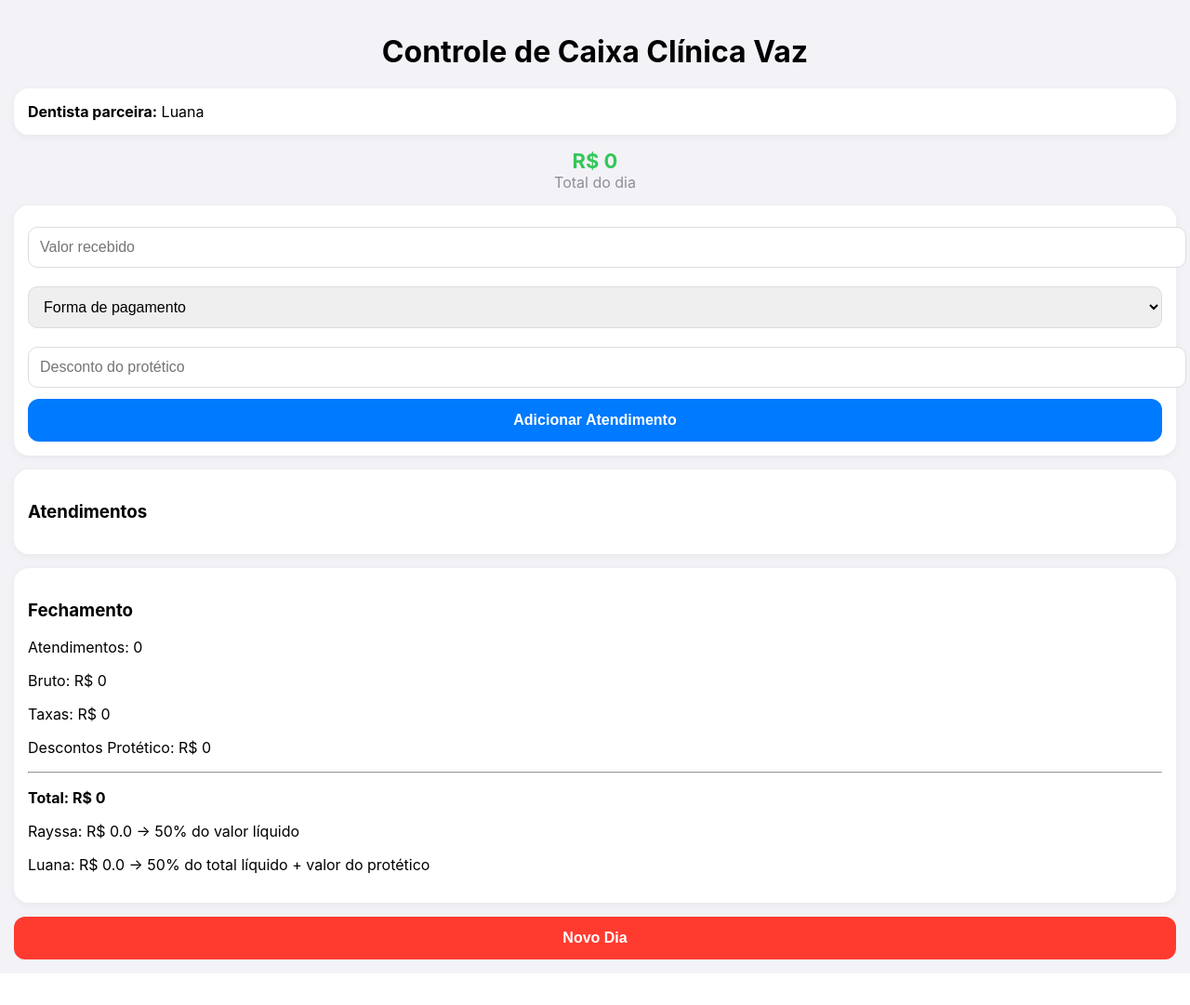
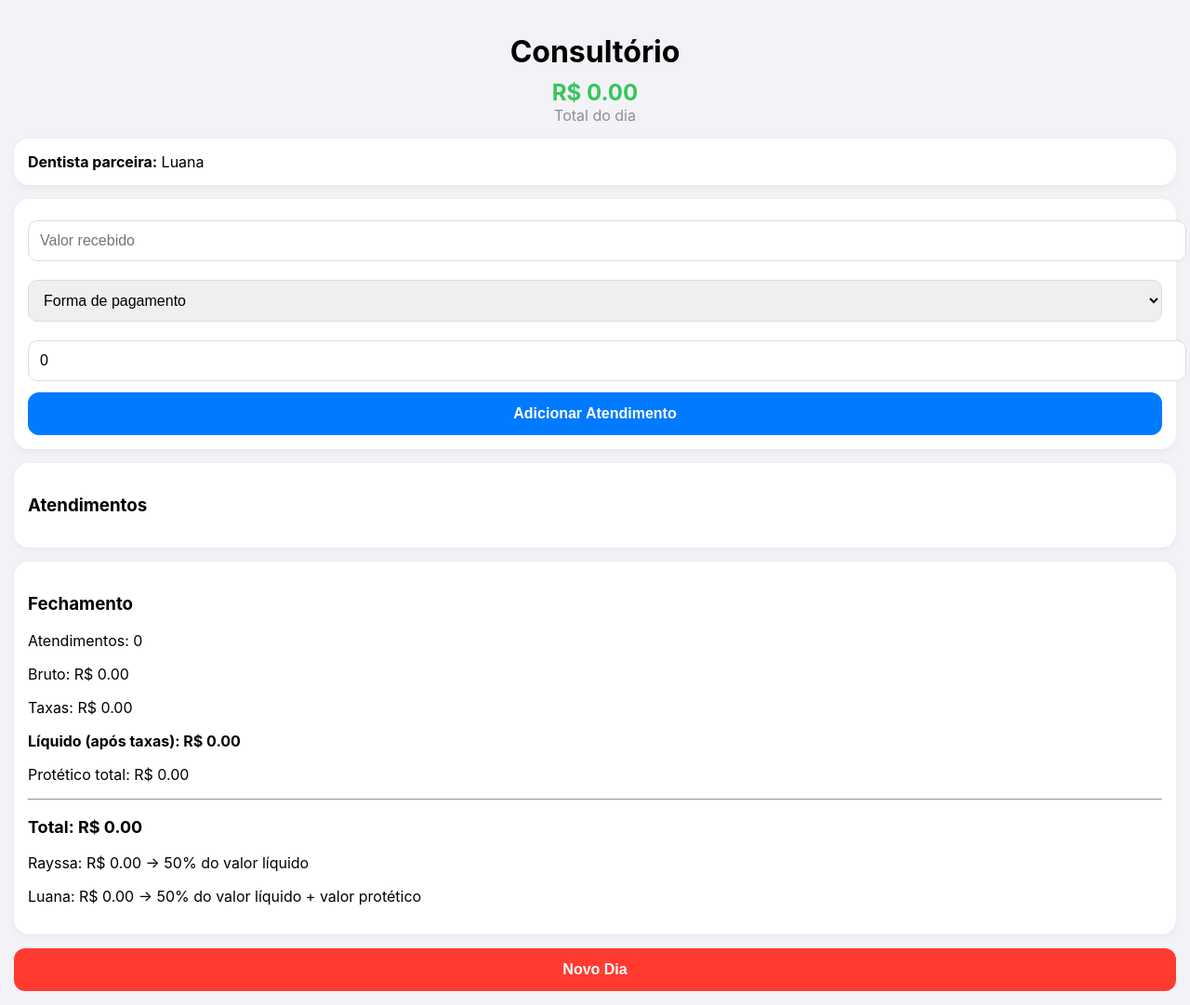
Before and after one commit to lucianovsp7/consultorio-rayssa, a Flask app: page / in a window 1280 px wide. Shown: the whole page at 93% size. Before the commit the page ends 1047 px from the top, so only its background shows below. Run offline with Flask 3, Linux system fonts and the light colour scheme.

Commit message:
new version - fix

```diff
--- a/app.py
+++ b/app.py
@@ -1,4 +1,5 @@
 from flask import Flask, render_template, request, redirect
+import os
 
 app = Flask(__name__)
 
@@ -8,7 +9,7 @@ app = Flask(__name__)
 lancamentos = []
 total_bruto = 0
 total_taxas = 0
-total_descontos = 0
+total_descontos = 0  # protético
 total_liquido = 0
 
 
@@ -33,12 +34,12 @@ def index():
                 taxa = valor * 0.10
                 valor_pos_taxa = valor - taxa
 
-            # ⚠️ NOVA REGRA CORRETA
-            valor_liquido = valor_pos_taxa
+            # 🔥 REGRA CORRETA DO PROTÉTICO
+            valor_base = valor_pos_taxa - desconto_protetico
 
-            # divisão
-            rayssa = valor_liquido / 2
-            luana = (valor_liquido / 2) + desconto_protetico
+            # divisão correta
+            rayssa = valor_base / 2
+            luana = (valor_base / 2) + desconto_protetico
 
             # salva lançamento
             lancamentos.append({
@@ -47,7 +48,7 @@ def index():
                 "taxa": taxa,
                 "valor_pos_taxa": valor_pos_taxa,
                 "desconto_protetico": desconto_protetico,
-                "valor_liquido": valor_liquido,
+                "valor_base": valor_base,
                 "rayssa": rayssa,
                 "luana": luana
             })
@@ -56,7 +57,7 @@ def index():
             total_bruto += valor
             total_taxas += taxa
             total_descontos += desconto_protetico
-            total_liquido += valor_liquido
+            total_liquido += valor_pos_taxa
 
         except Exception as e:
             print("Erro:", e)
@@ -64,10 +65,12 @@ def index():
         return redirect("/")
 
     # =========================
-    # CÁLCULO FINAL (FORA DO POST)
+    # CÁLCULO FINAL
     # =========================
-    total_rayssa = total_liquido / 2
-    total_luana = (total_liquido / 2) + total_descontos
+    total_base = total_liquido - total_descontos
+
+    total_rayssa = total_base / 2
+    total_luana = (total_base / 2) + total_descontos
 
     return render_template(
         "index.html",
@@ -98,10 +101,8 @@ def limpar():
 
 
 # =========================
-# RODAR LOCAL (Render usa Gunicorn)
+# RODAR LOCAL / SERVIDOR
 # =========================
-import os
-
 if __name__ == "__main__":
-    port = int(os.environ.get("PORT", 5000))
+    port = int(os.environ.get("PORT", 5001))
     app.run(host="0.0.0.0", port=port)
--- a/templates/index.html
+++ b/templates/index.html
@@ -3,10 +3,6 @@
 <head>
     <title>Consultório Rayssa</title>
     <meta name="viewport" content="width=device-width, initial-scale=1.0">
-
-    <meta name="apple-mobile-web-app-capable" content="yes">
-    <meta name="apple-mobile-web-app-status-bar-style" content="default">
-    <meta name="apple-mobile-web-app-title" content="Consultório">
 
     <style>
         body {
@@ -18,7 +14,17 @@
 
         h1 {
             text-align: center;
-            margin-bottom: 20px;
+            margin-bottom: 10px;
+        }
+
+        .topo {
+            text-align: center;
+            margin-bottom: 15px;
+        }
+
+        .topo h2 {
+            margin: 0;
+            color: #34c759;
         }
 
         .card {
@@ -46,33 +52,21 @@
             border: none;
             font-size: 16px;
             font-weight: bold;
-            cursor: pointer;
         }
 
-        .btn-primary {
+        .btn {
             background: #007aff;
             color: white;
         }
 
-        .btn-danger {
+        .danger {
             background: #ff3b30;
             color: white;
         }
 
-        .summary {
+        .valor {
             font-weight: bold;
-            font-size: 16px;
-        }
-
-        details {
-            margin-top: 10px;
-            border-top: 1px solid #eee;
-            padding-top: 10px;
-        }
-
-        .valor {
             font-size: 18px;
-            font-weight: bold;
         }
 
         .verde {
@@ -83,29 +77,28 @@
             color: #8e8e93;
         }
 
-        .topo-total {
-            text-align: center;
-            margin-bottom: 15px;
+        details {
+            margin-top: 10px;
         }
 
-        .topo-total h2 {
-            margin: 0;
-            font-size: 22px;
+        summary {
+            cursor: pointer;
+            font-weight: bold;
         }
     </style>
 </head>
 
 <body>
 
-<h1>Controle de Caixa Clínica Vaz</h1>
+<h1>Consultório</h1>
+
+<div class="topo">
+    <h2>R$ {{ "%.2f"|format(total_liquido) }}</h2>
+    <span class="cinza">Total do dia</span>
+</div>
 
 <div class="card">
     <strong>Dentista parceira:</strong> Luana
-</div>
-
-<div class="topo-total">
-    <h2 class="verde">R$ {{ total_liquido }}</h2>
-    <span class="cinza">Total do dia</span>
 </div>
 
 <div class="card">
@@ -121,9 +114,9 @@
             <option>Débito</option>
         </select>
 
-        <input type="number" step="0.01" name="desconto" placeholder="Desconto do protético" required>
+        <input type="number" step="0.01" name="desconto" placeholder="Protético" value="0">
 
-        <button class="btn-primary">Adicionar Atendimento</button>
+        <button class="btn">Adicionar Atendimento</button>
 
     </form>
 </div>
@@ -133,18 +126,22 @@
 
     {% for l in lancamentos %}
         <details>
-            <summary class="summary">
+            <summary>
                 {{ loop.index }} - {{ l.pagamento }}
-                <span class="cinza">| R$ {{ l.valor_original }}</span>
-                → <span class="verde">R$ {{ l.valor_final }}</span>
+                <span class="cinza">| R$ {{ "%.2f"|format(l.valor_original) }}</span>
+                → <span class="verde">R$ {{ "%.2f"|format(l.valor_pos_taxa) }}</span>
             </summary>
 
-            <div style="margin-top:8px;">
-                <p>Bruto: R$ {{ l.valor_original }}</p>
-                <p>Taxa: R$ {{ l.taxa }}</p>
-                <p>Após taxa: R$ {{ l.valor_pos_taxa }}</p>
-                <p>Desconto do protético: R$ {{ l.desconto }}</p>
-                <p class="valor">Líquido: R$ {{ l.valor_final }}</p>
+            <div style="margin-top:10px;">
+                <p>Bruto: R$ {{ "%.2f"|format(l.valor_original) }}</p>
+                <p>Taxa: R$ {{ "%.2f"|format(l.taxa) }}</p>
+                <p>Após taxa: R$ {{ "%.2f"|format(l.valor_pos_taxa) }}</p>
+                <p>Protético: R$ {{ "%.2f"|format(l.desconto_protetico) }}</p>
+
+                <hr>
+
+                <p>Rayssa: R$ {{ "%.2f"|format(l.rayssa) }}</p>
+                <p>Luana: R$ {{ "%.2f"|format(l.luana) }}</p>
             </div>
         </details>
     {% endfor %}
@@ -154,19 +151,20 @@
     <h3>Fechamento</h3>
 
     <p>Atendimentos: {{ lancamentos|length }}</p>
-    <p>Bruto: R$ {{ total_bruto }}</p>
-    <p>Taxas: R$ {{ total_taxas }}</p>
-    <p>Descontos Protético: R$ {{ total_descontos }}</p>
+    <p>Bruto: R$ {{ "%.2f"|format(total_bruto) }}</p>
+    <p>Taxas: R$ {{ "%.2f"|format(total_taxas) }}</p>
+    <p><strong>Líquido (após taxas): R$ {{ "%.2f"|format(total_liquido) }}</strong></p>
+    <p>Protético total: R$ {{ "%.2f"|format(total_descontos) }}</p>
 
     <hr>
 
-    <p><strong>Total: R$ {{ total_liquido }}</strong></p>
-    <p>Rayssa: R$ {{ total_rayssa }} -> 50% do valor líquido</p>
-    <p>Luana: R$ {{ total_luana }} -> 50% do total líquido + valor do protético</p>
+    <p class="valor">Total: R$ {{ "%.2f"|format(total_liquido) }}</p>
+    <p>Rayssa: R$ {{ "%.2f"|format(total_rayssa) }} -> 50% do valor líquido</p>
+    <p>Luana: R$ {{ "%.2f"|format(total_luana) }} -> 50% do valor líquido + valor protético</p>
 </div>
 
 <a href="/limpar">
-    <button class="btn-danger">Novo Dia</button>
+    <button class="danger">Novo Dia</button>
 </a>
 
 </body>
```
